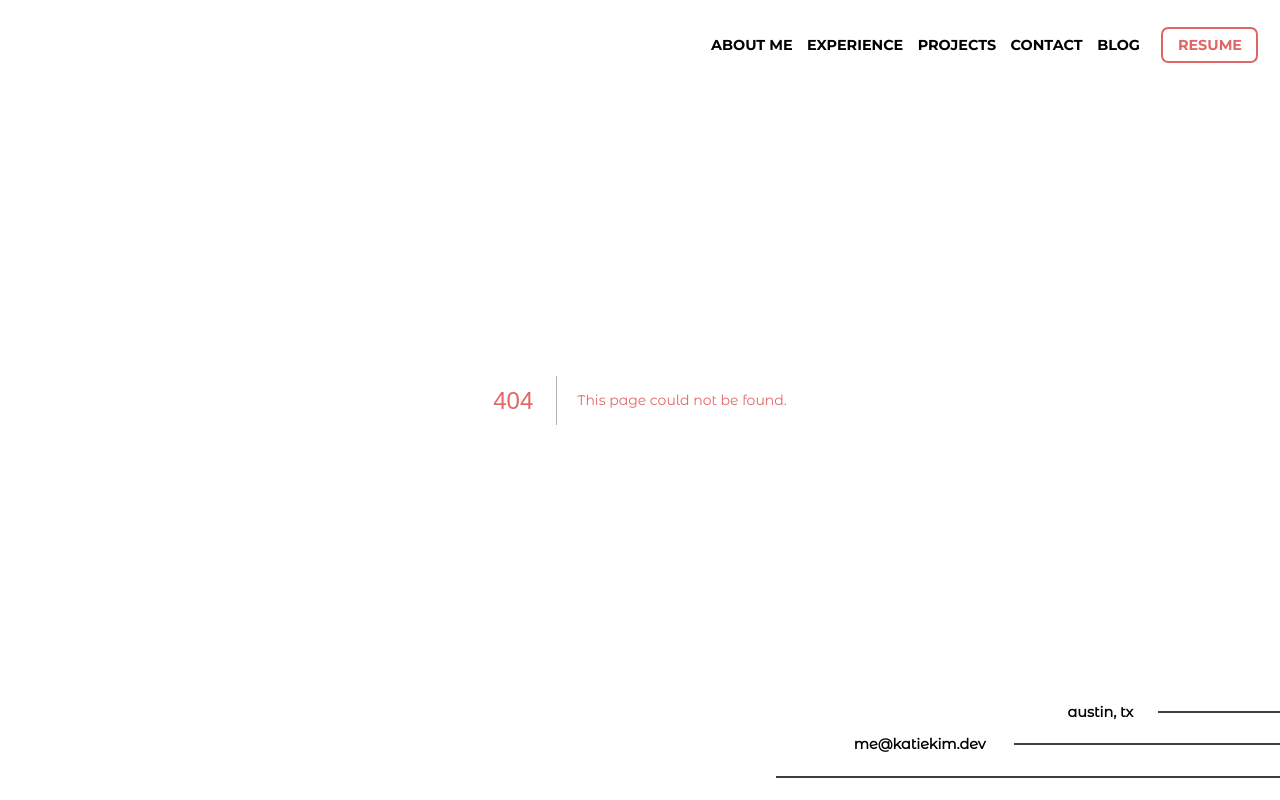
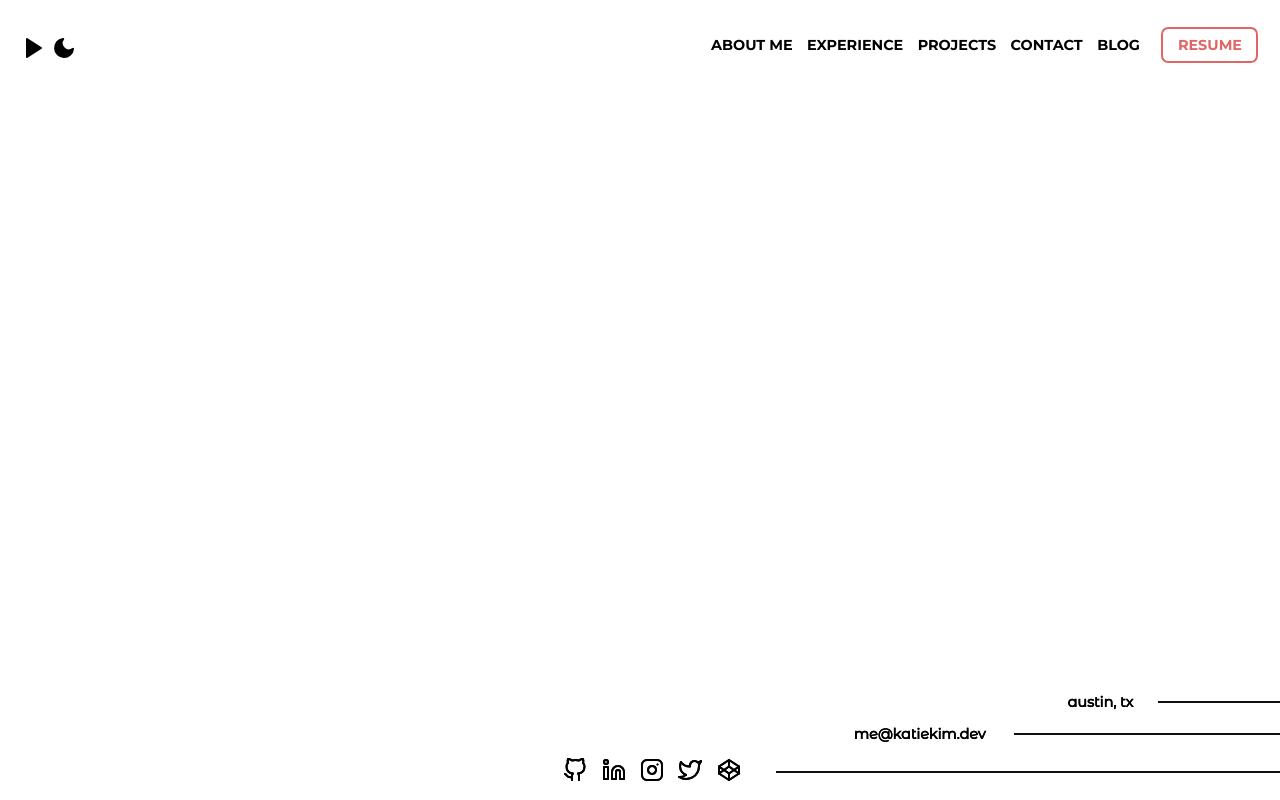
Before and after one commit to katiekimaram/katiekimaram.github.io, a Next.js app: page /theme/footer in a window 1280 px wide. Before the commit this address had no page. Built offline with nearby package versions, Linux system fonts and the light colour scheme; a web font is replaced by a local one.

Commit message:
working feather icons and seperate layout components

```diff
--- a/package.json
+++ b/package.json
@@ -2,7 +2,6 @@
   "name": "my-app",
   "version": "0.1.0",
   "private": true,
-  "homepage": "http://katiekim.dev",
   "scripts": {
     "dev": "next dev",
     "build": "next build",
--- a/pages/_app.js
+++ b/pages/_app.js
@@ -1,43 +1,11 @@
 import '../styles/globals.sass'
+import Layout from './theme'
 
 function MyApp({ Component, pageProps }) {
   return (
-    <html lang="en">
-      <nav>
-        <div>
-          <button><i data-feather="play"></i></button>
-          <button id="darkness_my_old_friend"><i data-feather="moon"></i></button>
-        </div>
-        <div>
-          <a href="#about">About Me</a>
-          <a href="#exp">Experience</a>
-          <a href="#projects">Projects</a>
-          <a>Contact</a>
-          <a href="https://katiekimdev.medium.com">Blog</a>
-          <a href="/download/resume.pdf" class="resume">Resume</a>
-        </div>
-      </nav>
-
-      <main>
-        <Component {...pageProps} />
-      </main>
-
-      <footer>
-        <div>
-          <span>austin, tx</span>
-        </div>
-        <div>
-          <span><a href="mailto:me@katiekim.dev" class="mail">me@katiekim.dev</a></span>
-        </div>
-        <div>
-          <a href="" class="social"></a>
-          <a href="" class="social"><i data-feather="linkedin"></i></a>
-          <a href="" class="social"><i data-feather="instagram"></i></a>
-          <a href="" class="social"><i data-feather="twitter"></i></a>
-          <a href="" class="social"><i data-feather="codepen"></i></a>
-        </div>
-      </footer>
-    </html>
+    <Layout>
+      <Component {...pageProps} />
+    </Layout>
   )
 }
 
--- /dev/null
+++ b/pages/theme/footer.js
@@ -0,0 +1,18 @@
+import React from 'react';
+import * as Icon from 'react-feather';
+
+export default function Footer() {
+  return (
+    <footer>
+        <div><span>austin, tx</span></div>
+        <div><span><a href="mailto:me@katiekim.dev" class="mail">me@katiekim.dev</a></span></div>
+        <div>
+            <a href="" class="social"><Icon.GitHub /></a>
+            <a href="" class="social"><Icon.Linkedin /></a>
+            <a href="" class="social"><Icon.Instagram /></a>
+            <a href="" class="social"><Icon.Twitter /></a>
+            <a href="" class="social"><Icon.Codepen /></a>
+        </div>
+    </footer>
+  )
+  }
--- /dev/null
+++ b/pages/theme/header.js
@@ -0,0 +1,24 @@
+import Head from 'next/head'
+import Image from 'next/image'
+
+import React from 'react';
+import * as Icon from 'react-feather';
+
+export default function Header() {
+  return (
+    <nav>
+        <div>
+            <button><Icon.Play fill /></button>
+            <button id="darkness_my_old_friend"><Icon.Moon fill /></button>
+        </div>
+        <div>
+            <a href="#about">About Me</a>
+            <a href="#exp">Experience</a>
+            <a href="#projects">Projects</a>
+            <a>Contact</a>
+            <a href="https://katiekimdev.medium.com">Blog</a>
+            <a href="/download/resume.pdf" class="resume">Resume</a>
+        </div>
+    </nav>
+    )
+}
--- /dev/null
+++ b/pages/theme/index.js
@@ -0,0 +1,12 @@
+import Header from './header'
+import Footer from './footer'
+
+export default function Layout({ children }) {
+  return (
+    <>
+        <Header />
+            <main>{children}</main>
+        <Footer />
+    </>
+    )
+}
```
